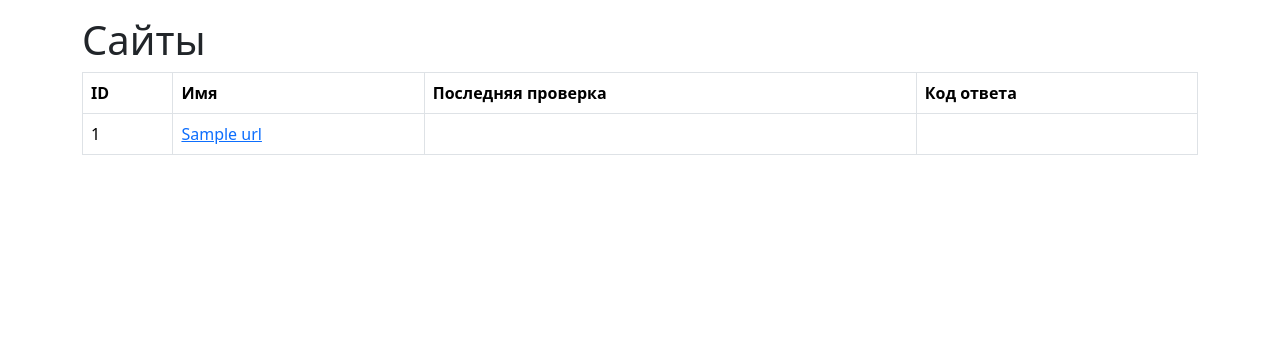
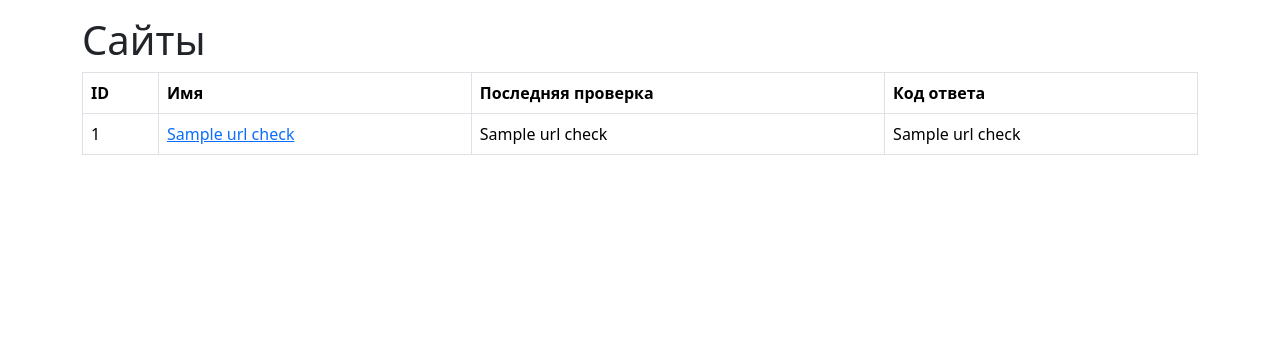
Before and after one commit to danokp/python-project-83, a Flask app: template page_analyzer/templates/urls/index.html in a window 1280 px wide. Shown: the part 56-420 px from the top of the page. Run offline with Flask 2, Linux system fonts and the light colour scheme; the template is opened without the code that fills it: most values are stand-ins (such as "Sample title", 1, 10 or a date in 2020).

Commit message:
Add get request results in templates

```diff
--- a/page_analyzer/templates/urls/id/index.html
+++ b/page_analyzer/templates/urls/id/index.html
@@ -39,11 +39,11 @@
         {% for check in checks %}
         <tr>
             <td>{{ check[0] }}</td>
-            <td>__Код ответа__</td>
+            <td>{{ check[1] }}</td>
             <td>__h1__</td>
             <td>__title__</td>
             <td>__description__</td>
-            <td>{{ check[1] }}</td>
+            <td>{{ check[2] }}</td>
         </tr>
         {% endfor %}
     </table>
--- a/page_analyzer/templates/urls/index.html
+++ b/page_analyzer/templates/urls/index.html
@@ -13,14 +13,19 @@
             <th>Последняя проверка</th>
             <th>Код ответа</th>
         </tr>
-        {% for url in urls%}
+        {% for url_check in urls_checks%}
         <tr>
-            <td>{{ url[0] }}</td>
+            <td>{{ url_check[0] }}</td>
             <td>
-                <a href="{{ url_for('analize_page', id=url[0]) }}">{{ url[1] }}</a>
+                <a href="{{ url_for('analize_page', id=url_check[0]) }}">{{ url_check[1] }}</a>
             </td>
-            <td></td>
-            <td></td>
+            {% if url_check[2] %}
+                <td>{{ url_check[2] }}</td>
+                <td>{{ url_check[3] }}</td>
+            {% else %}
+                <td></td>
+                <td></td>
+            {% endif %}
         </tr>
         {% endfor %}
         </tbody>
```
